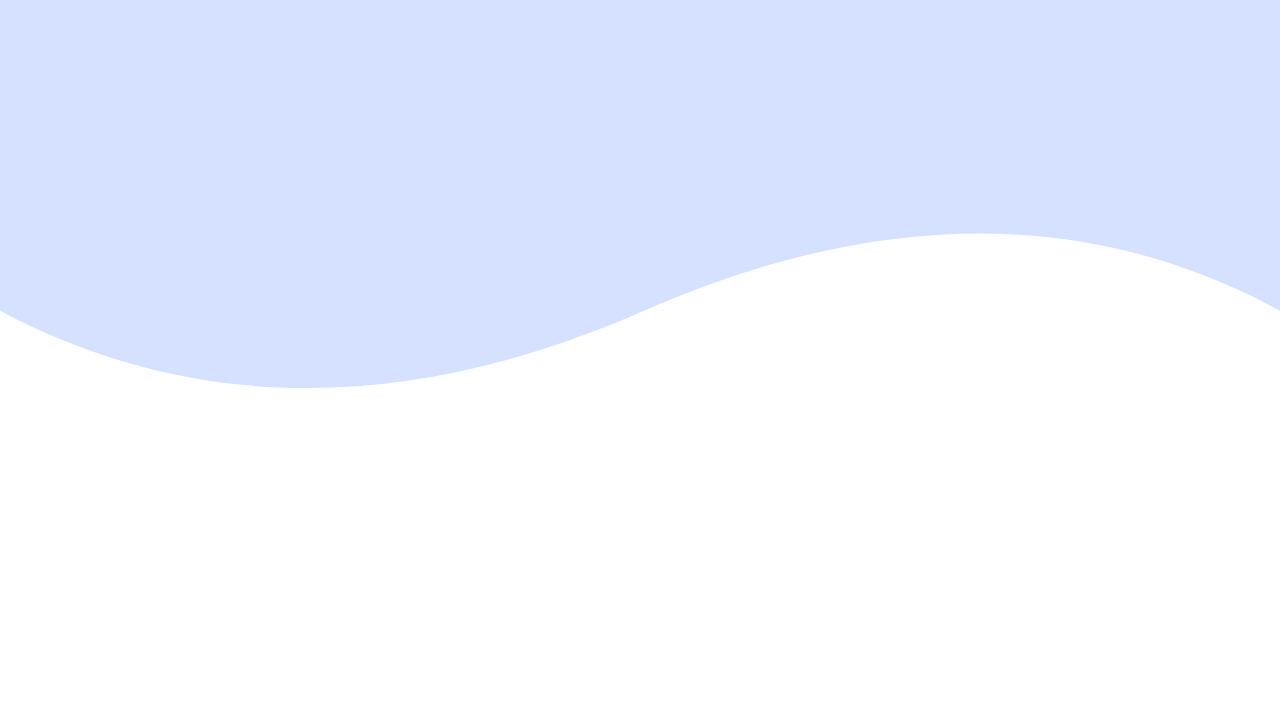
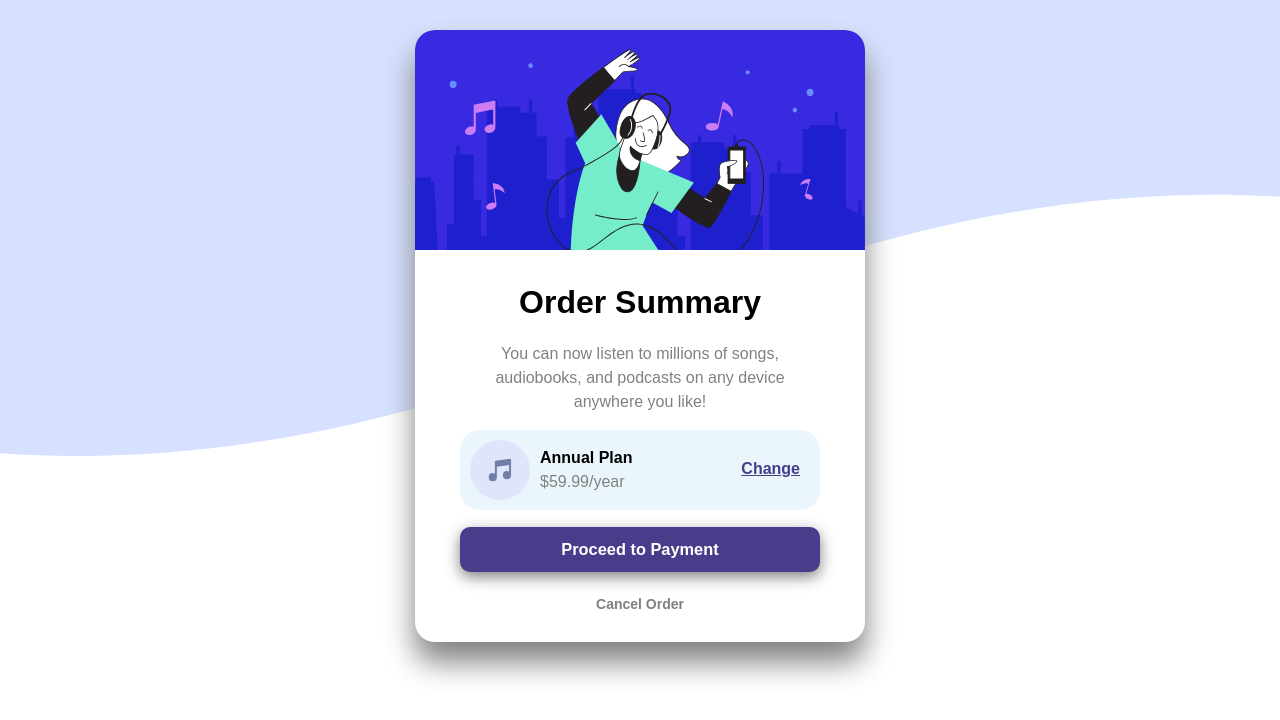
Before and after one commit to laszlo-acali/order-summary-component-main, a plain HTML site: page main/index.html in a window 1280 px wide. Drawn offline with Linux system fonts and the light colour scheme.

Commit message:
Finished desktop

```diff
--- a/main/index.html
+++ b/main/index.html
@@ -4,14 +4,26 @@
     <meta charset="UTF-8">
     <meta http-equiv="X-UA-Compatible" content="IE=edge">
     <meta name="viewport" content="width=device-width, initial-scale=1.0">
-    <meta name="description" content="Orden Summary Card Coding Challenge from Frontend Mentor">
+    <meta name="description" content="Order Summary Card Coding Challenge from Frontend Mentor">
     <title>Dev Laszlo</title>
     <link rel="icon" href="../images/favicon-32x32.png">
     <link rel="stylesheet" href="styles.css">
 </head>
 <body>
     <div class="container">
-
+        <div class="hero">
+            <img src="../images/illustration-hero.svg">
+        </div>
+        <h1>Order Summary</h1>
+        <p>You can now listen to millions of songs, audiobooks, and podcasts on any device anywhere you like!</p>
+        <div class="plan">
+            <img src="../images/icon-music.svg">
+            <p><b>Annual Plan</b><br>
+            $59.99/year</p>
+            <a href="#">Change</a>
+        </div>
+        <div class="btn"><h3>Proceed to Payment</h3></div>
+        <h3 class="cancel">Cancel Order</h3>
     </div>
 </body>
 </html>
--- a/main/styles.css
+++ b/main/styles.css
@@ -1,6 +1,92 @@
 body{
+    margin: 0;
+    padding: 0;
     background-image: url(../images/pattern-background-desktop.svg);
-    background-position-x:center;
+    background-position:center -200px;
     background-repeat: no-repeat;
     background-size: cover;
 }
+
+.container{
+    width: 450px;
+    margin-top: 30px;
+    margin-left: auto;
+    margin-right: auto;
+    background-color: white;
+    border-radius: 20px 20px 20px 20px;
+    box-shadow: 0 20px 30px grey;
+}
+
+.hero img{
+    border-radius: 20px 20px 0 0 ;
+}
+
+h1{
+    margin-top: 30px;
+    text-align: center;
+    font-family: Arial, Helvetica, sans-serif;
+    font-weight: 700;
+}
+
+p{
+    text-align: center;
+    font-family: Arial, Helvetica, sans-serif;
+    color: grey;
+    width: 80%;
+    margin-left: auto;
+    margin-right: auto;
+    line-height: 1.5rem;
+}
+
+.plan{
+    display:flex ;
+    background-color: rgba(184, 221, 245, 0.3);
+    border-radius: 20px;
+    width: 80%;
+    height: 80px;
+    margin-left: auto;
+    margin-right: auto;
+}
+
+.plan img{
+    width: 60px;
+    height: 60px;
+    margin: 10px;
+}
+
+.plan p{
+    text-align: left;
+}
+.plan p b{
+    color: black;
+}
+
+.plan a{
+    font-weight: 600;
+    margin-top: 30px;
+    margin-right: 20px;
+    font-family: Arial, Helvetica, sans-serif;
+    color: darkslateblue;
+}
+
+.btn{
+    text-align: center;
+    line-height: 45px;
+    font-size: 14px;
+    font-family: Arial, Helvetica, sans-serif;
+    color: white;
+    background-color:darkslateblue;
+    width: 80%;
+    height: 45px;
+    margin-left: auto;
+    margin-right: auto;
+    border-radius: 10px;
+    box-shadow: 0 5px 15px grey;
+}
+h3.cancel{
+    text-align: center;
+    font-family: Arial, Helvetica, sans-serif;
+    font-size: 14px;
+    color: grey;
+    padding: 10px 0 30px;
+}
```
